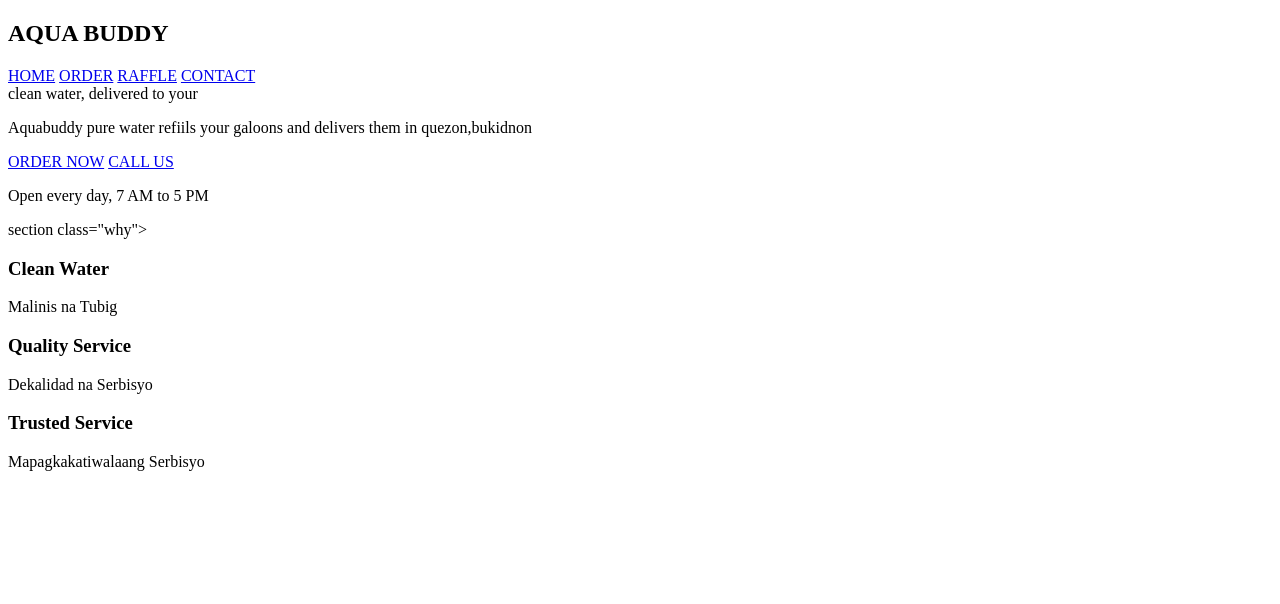
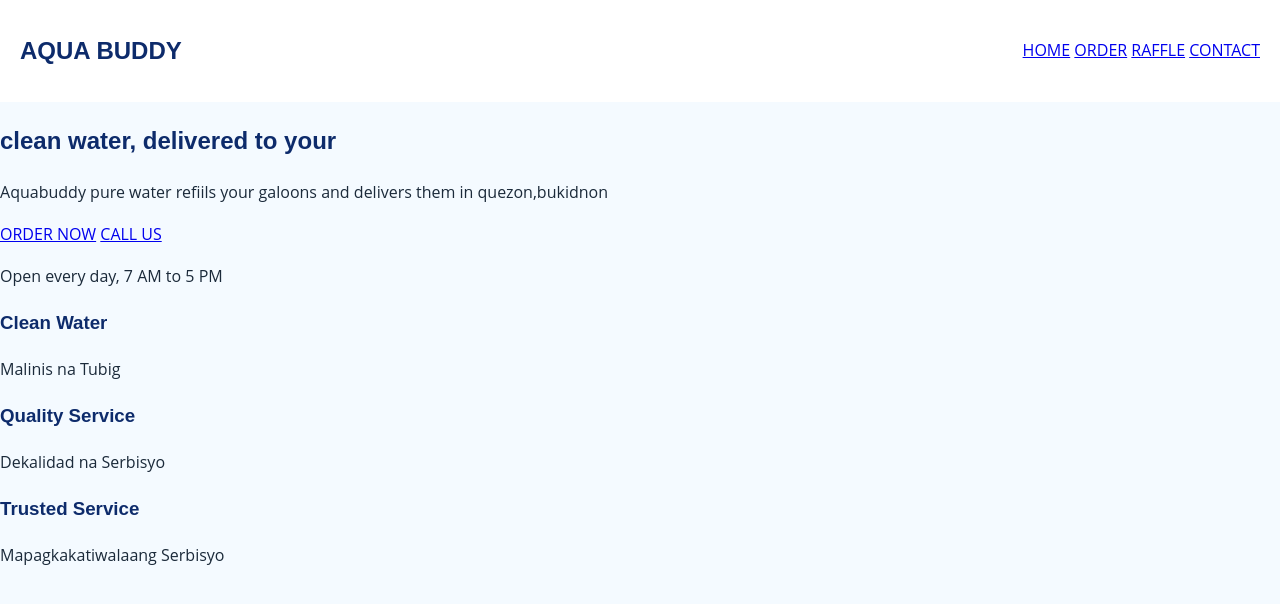
Before and after one commit to weirenhayst/canadilla-website, a plain HTML site: page index.html in a window 1280 px wide. Drawn offline with Linux system fonts and the light colour scheme.

Commit message:
Update website files

```diff
--- a/index.html
+++ b/index.html
@@ -4,26 +4,30 @@
     <meta charset="UTF-8" />
     <meta name="viewport" content="width=device-width, initial-scale=1.0" />
     <title>AQUA BUDDY</title>
+    <link rel="stylesheet" href="style.css" />
   </head>
   <body>
     <header>
       <h2 class="logo">AQUA BUDDY</h2>
       <nav>
-        <a href="home">HOME</a>
-        <a href="order">ORDER</a>
-        <a href="raffle">RAFFLE</a>
-        <a href="contact">CONTACT</a>
+        <a href="#home">HOME</a>
+        <a href="#order">ORDER</a>
+        <a href="#raffle">RAFFLE</a>
+        <a href="#contact">CONTACT</a>
       </nav>
     </header>
 
-    <section id="home" class="hero>"
+    <section id="#home" class="hero">
       <h1>clean water, delivered to your</h1>
-      <p> Aquabuddy pure water refiils your galoons and  delivers them in quezon,bukidnon</p>
+      <p>
+        Aquabuddy pure water refiils your galoons and delivers them in
+        quezon,bukidnon
+      </p>
       <a href="#order" class="button red">ORDER NOW</a>
       <a href="#contact" class="button">CALL US</a>
       <p class="small">Open every day, 7 AM to 5 PM</p>
     </section>
-    section class="why">
+    <section class="why">
       <div class="box">
         <h3>Clean Water</h3>
         <p>Malinis na Tubig</p>
--- a/style.css
+++ b/style.css
@@ -0,0 +1,27 @@
+* {
+  box-sizing: border-box;
+}
+
+body {
+  margin: 0;
+  font-family: "Open Sans", Arial, sans-serif;
+  font-size: 16px;
+  line-height: 1.6;
+  color: #1B2A3A;
+  background-color: #F4FAFF;
+}
+
+h1, h2, h3 {
+  font-family: "Poppins", Arial, sans-serif;
+  color: #0D2B6B;
+}
+
+/* Header */
+header {
+  background-color: white;
+  padding: 12px 20px;
+  display: flex;
+  justify-content: space-between;
+  align-items: center;
+  flex-wrap: wrap;
+}
```
